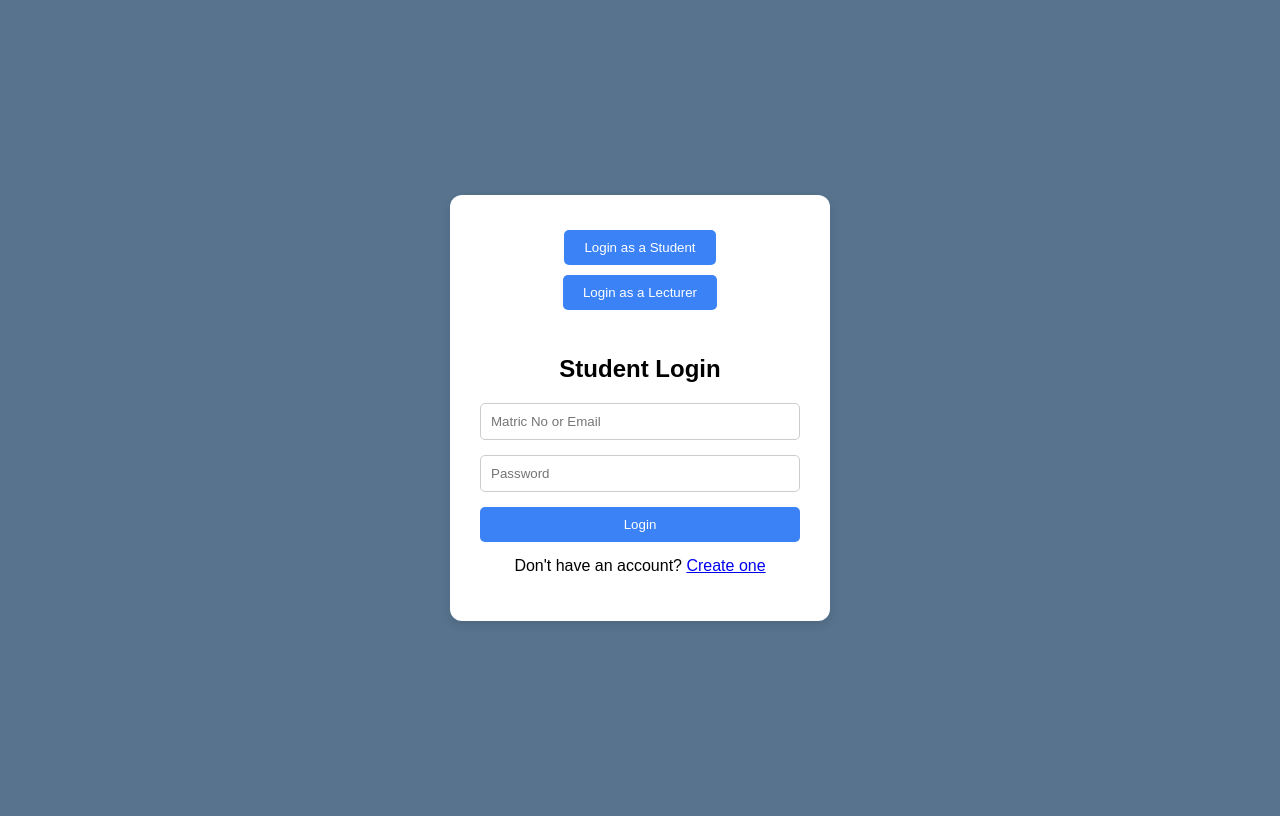
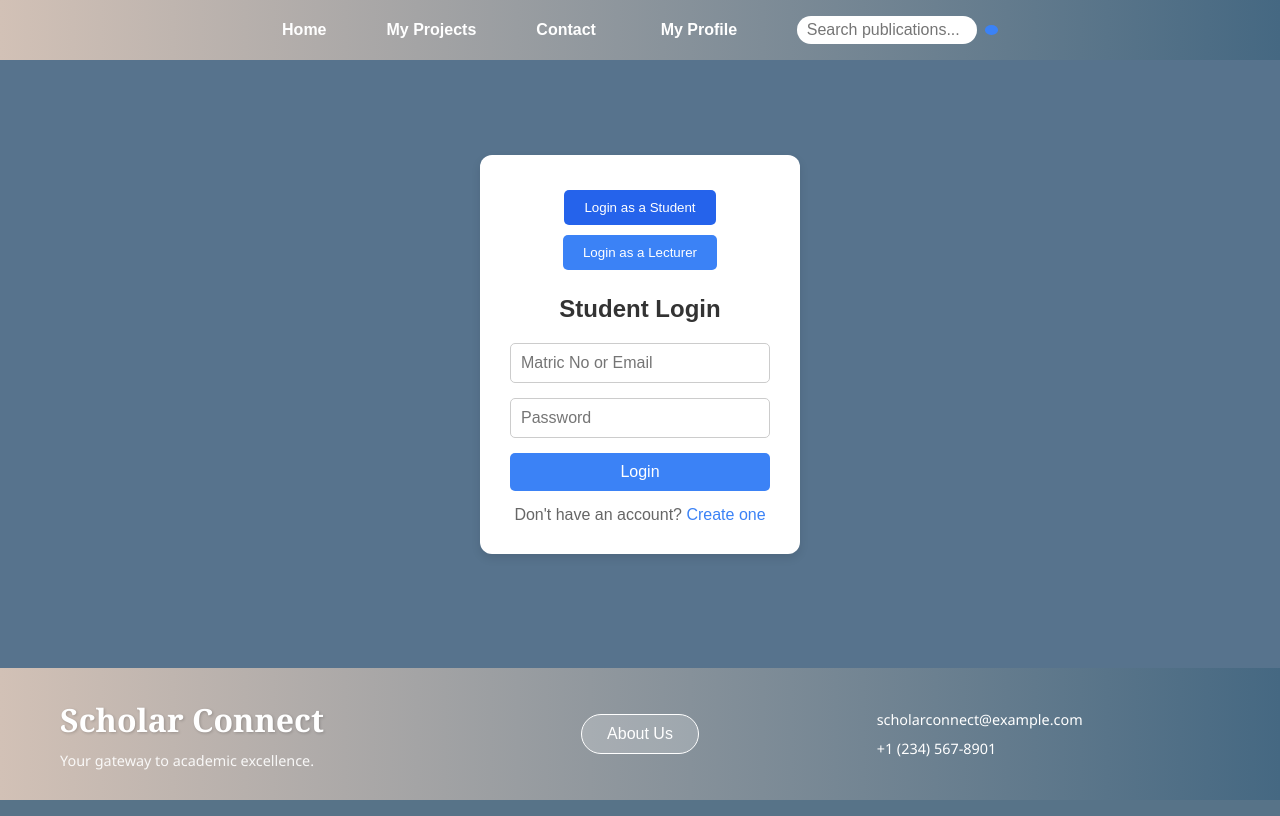
Before and after one commit to thiranRR/Web-Technology-Project-1--group-9, a PHP site: page /LogingPage.html in a window 1280 px wide. Run offline with PHP 8.4, Linux system fonts and the light colour scheme; some libraries are stand-ins or nearby versions.

Commit message:
Add header and fooeter

```diff
--- a/LogingPage.html
+++ b/LogingPage.html
@@ -3,54 +3,97 @@
 <head>
   <meta charset="UTF-8">
   <title>Login Page</title>
+  <link rel="stylesheet" href="https://cdnjs.cloudflare.com/ajax/libs/phosphor-icons/2.0.2/phosphor.min.css">
   <link rel="stylesheet" href="login1.css">
 </head>
 <body>
+  <nav>
+    <a href="index.html#home">Home</a>
+    <a href="my-project.html">My Projects</a>
+    <a href="contact_us.html">Contact</a>
+    <a href="profile.html"><i class="ph-user-circle profile-icon"></i>My Profile</a>
+    <form class="nav-search" onsubmit="handleSearch(event)">
+      <input type="text" id="searchInput" placeholder="Search publications..." aria-label="Search publications" />
+      <button type="submit" aria-label="Search">
+        <i class="ph-magnifying-glass"></i>
+      </button>
+    </form>
+  </nav>
+
+  <div class="main-content">
     <div class="container">
       <div class="tabs">
         <button id="studentBtn" onclick="showForm('student')">Login as a Student</button>
         <button id="lecturerBtn" onclick="showForm('lecturer')">Login as a Lecturer</button>
       </div>
-
-    <form id="studentForm" class="login-form"onsubmit="return redirectStudent()" >
+      <form id="studentForm" class="login-form">
         <h2>Student Login</h2>
-      <input type="text" name="username" placeholder="Matric No or Email" required>
-      <input type="password" name="password" placeholder="Password" required>
+        <input type="text" placeholder="Matric No or Email" required>
+        <input type="password" placeholder="Password" required>
         <button type="submit">Login</button>
       </form>
-
-    <form id="lecturerForm" class="login-form hidden" onsubmit="return redirectLecturer()">
+      <form id="lecturerForm" class="login-form hidden">
         <h2>Lecturer Login</h2>
-      <input type="text" name="username" placeholder="Lecturer ID or Email" required>
-      <input type="password" name="password" placeholder="Password" required>
+        <input type="text" placeholder="Lecturer ID or Email" required>
+        <input type="password" placeholder="Password" required>
         <button type="submit">Login</button>
       </form>
-
       <p class="link">Don't have an account? <a href="createaccount.html">Create one</a></p>
     </div>
+  </div>
+
+  <footer>
+    <div class="footer-container">
+      <div class="footer-left">
+        <div class="site-name">Scholar Connect</div>
+        <p>Your gateway to academic excellence.</p>
+      </div>
+      <div class="footer-center">
+        <button class="about-btn" onclick="location.href='about.html'">About Us</button>
+      </div>
+      <div class="footer-right">
+        <div class="contact-info">
+          <div class="contact-item">
+            <span class="contact-icon ph-envelope"></span>
+            scholarconnect@example.com
+          </div>
+          <div class="contact-item">
+            <span class="contact-icon ph-phone"></span>
+            +1 (234) 567-8901
+          </div>
+        </div>
+      </div>
+    </div>
+  </footer>
 
   <script>
     function showForm(role) {
       document.getElementById('studentForm').classList.add('hidden');
       document.getElementById('lecturerForm').classList.add('hidden');
-
       if (role === 'student') {
         document.getElementById('studentForm').classList.remove('hidden');
+        document.getElementById('studentBtn').style.background = '#2563eb';
+        document.getElementById('lecturerBtn').style.background = '#3b82f6';
       } else {
         document.getElementById('lecturerForm').classList.remove('hidden');
+        document.getElementById('lecturerBtn').style.background = '#2563eb';
+        document.getElementById('studentBtn').style.background = '#3b82f6';
       }
     }
-    function redirectStudent() {
-  window.location.href = "studentprofile.html";
-  return false; // prevent form default submit
+
+    function handleSearch(event) {
+    event.preventDefault();
+    const query = document.getElementById('searchInput').value.trim();
+    if (!query) {
+        alert("Please enter keywords to search.");
+        return;
     }
-
-    function redirectLecturer() {
-        window.location.href = "LectureDashboard.html";
-       return false; // prevent form default submit
+    window.location.href = `Research-Opportunities.html?query=${encodeURIComponent(query)}`;
 }
 
 
+    showForm('student');
   </script>
+
 </body>
 </html>
--- a/login1.css
+++ b/login1.css
@@ -1,10 +1,97 @@
+ * {
+      margin: 0;
+      padding: 0;
+      box-sizing: border-box;
+    }
+
     body {
       font-family: Arial, sans-serif;
       background: #57738d;
+      min-height: 100vh;
+      display: flex;
+      flex-direction: column;
+    }
+
+    /* Navigation Styles */
+    nav {
+      position: fixed;
+      top: 0;
+      width: 100%;
+      background: linear-gradient(to right, #D2C1B6, #456882);
+      display: flex;
+      justify-content: center;
+      gap: 60px;
+      padding: 1rem 2rem;
+      z-index: 1000;
+      align-items: center;
+      flex-wrap: wrap;
+    }
+
+    nav a {
+      text-decoration: none;
+      color: #fff;
+      font-weight: bold;
+      font-size: 1rem;
+      transition: transform 0.3s ease;
+      display: flex;
+      align-items: center;
+      gap: 0.3rem;
+    }
+
+    nav a:hover {
+      transform: translateY(-4px);
+    }
+
+    .profile-icon {
+      font-size: 1.2rem;
+    }
+
+    .nav-search {
+      display: flex;
+      align-items: center;
+      gap: 0.5rem;
+    }
+
+    .nav-search input[type="text"] {
+      padding: 0.3rem 0.6rem;
+      border-radius: 20px;
+      border: none;
+      font-size: 1rem;
+      outline: none;
+      transition: box-shadow 0.3s ease;
+      width: 180px;
+      max-width: 100%;
+    }
+
+    .nav-search input[type="text"]:focus {
+      box-shadow: 0 0 8px #3b82f6;
+    }
+
+    .nav-search button {
+      background: #3b82f6;
+      border: none;
+      border-radius: 50%;
+      padding: 0.3rem 0.4rem;
+      cursor: pointer;
+      display: flex;
+      align-items: center;
+      justify-content: center;
+      transition: background 0.3s ease;
+      color: white;
+    }
+
+    .nav-search button:hover {
+      background: #5bd5db;
+    }
+
+    /* Main content area */
+    .main-content {
+      flex: 1;
       display: flex;
       justify-content: center;
       align-items: center;
-  height: 100vh;
+      padding-top: 80px; /* Account for fixed nav */
+      padding-bottom: 40px;
     }
 
     .container {
@@ -13,7 +100,12 @@ body {
       border-radius: 12px;
       box-shadow: 0 4px 10px rgba(0,0,0,0.1);
       width: 320px;
+      max-width: 90vw;
       text-align: center;
+    }
+
+    .tabs {
+      margin-bottom: 20px;
     }
 
     .tabs button {
@@ -24,6 +116,11 @@ body {
       color: white;
       border-radius: 5px;
       cursor: pointer;
+      transition: background 0.3s ease;
+    }
+
+    .tabs button:hover {
+      background: #2563eb;
     }
 
     .login-form {
@@ -32,11 +129,23 @@ body {
       margin-top: 20px;
     }
 
+    .login-form h2 {
+      margin-bottom: 20px;
+      color: #333;
+    }
+
     .login-form input {
       padding: 10px;
       margin-bottom: 15px;
       border-radius: 5px;
       border: 1px solid #ccc;
+      font-size: 1rem;
+    }
+
+    .login-form input:focus {
+      outline: none;
+      border-color: #3b82f6;
+      box-shadow: 0 0 5px rgba(59, 130, 246, 0.3);
     }
 
     .login-form button {
@@ -46,12 +155,193 @@ body {
       border: none;
       border-radius: 5px;
       cursor: pointer;
+      font-size: 1rem;
+      transition: background 0.3s ease;
+    }
+
+    .login-form button:hover {
+      background: #2563eb;
     }
 
     .link {
       margin-top: 15px;
+      color: #666;
+    }
+
+    .link a {
+      color: #3b82f6;
+      text-decoration: none;
+    }
+
+    .link a:hover {
+      text-decoration: underline;
     }
 
     .hidden {
       display: none;
     }
+
+    /* Footer Styles */
+    footer {
+      background: linear-gradient(to right, #D2C1B6, #456882);
+      color: white;
+      padding: 30px 0;
+      font-family: 'Segoe UI', Tahoma, Geneva, Verdana, sans-serif;
+      width: 100%;
+      margin-top: auto;
+    }
+
+    .footer-container {
+      display: flex;
+      flex-wrap: wrap;
+      justify-content: space-between;
+      align-items: center;
+      max-width: 1200px;
+      margin: 0 auto;
+      padding: 0 20px;
+      gap: 20px;
+    }
+
+    .footer-left {
+      flex: 1;
+      min-width: 250px;
+    }
+
+    .site-name {
+      font-size: 2rem;
+      font-weight: 700;
+      font-family: 'Georgia', serif;
+      margin-bottom: 10px;
+      text-shadow: 1px 1px 3px rgba(0, 0, 0, 0.2);
+    }
+
+    .footer-left p {
+      font-size: 0.9rem;
+      opacity: 0.9;
+    }
+
+    .footer-center {
+      flex: 1;
+      display: flex;
+      justify-content: center;
+      min-width: 150px;
+    }
+
+    .about-btn {
+      background-color: rgba(255, 255, 255, 0.2);
+      color: white;
+      border: 1px solid white;
+      padding: 10px 25px;
+      border-radius: 25px;
+      font-size: 1rem;
+      cursor: pointer;
+      transition: all 0.3s ease;
+    }
+
+    .about-btn:hover {
+      background-color: rgba(255, 255, 255, 0.3);
+      transform: translateY(-2px);
+    }
+
+    .footer-right {
+      flex: 1;
+      min-width: 250px;
+    }
+
+    .contact-info {
+      display: flex;
+      flex-direction: column;
+      gap: 10px;
+    }
+
+    .contact-item {
+      display: flex;
+      align-items: center;
+      gap: 10px;
+      font-size: 0.9rem;
+    }
+
+    .contact-icon {
+      font-size: 1.1rem;
+      width: 20px;
+      text-align: center;
+    }
+
+    /* Mobile responsive adjustments */
+    @media (max-width: 768px) {
+      nav {
+        gap: 20px;
+        padding: 0.8rem 1rem;
+        flex-wrap: wrap;
+        justify-content: space-around;
+      }
+
+      nav a {
+        font-size: 0.9rem;
+      }
+
+      .nav-search {
+        flex-basis: 100%;
+        justify-content: center;
+        margin-top: 10px;
+      }
+
+      .nav-search input[type="text"] {
+        width: 200px;
+      }
+
+      .main-content {
+        padding-top: 120px; /* More space for wrapped nav */
+      }
+
+      .container {
+        width: 95%;
+        padding: 20px;
+      }
+
+      .tabs button {
+        font-size: 0.9rem;
+        padding: 8px 15px;
+        margin: 3px;
+      }
+
+      .footer-container {
+        flex-direction: column;
+        text-align: center;
+        gap: 30px;
+      }
+
+      .footer-center {
+        order: 3;
+        width: 100%;
+      }
+
+      .contact-info {
+        align-items: center;
+      }
+
+      .contact-item {
+        justify-content: center;
+      }
+
+      .site-name {
+        font-size: 1.8rem;
+      }
+    }
+
+    @media (max-width: 480px) {
+      .tabs button {
+        display: block;
+        width: 100%;
+        margin: 5px 0;
+      }
+
+      .site-name {
+        font-size: 1.5rem;
+      }
+
+      .about-btn {
+        padding: 8px 20px;
+        font-size: 0.9rem;
+      }
+    }
```
Lines whose indentation alone changed are shown as unchanged.
